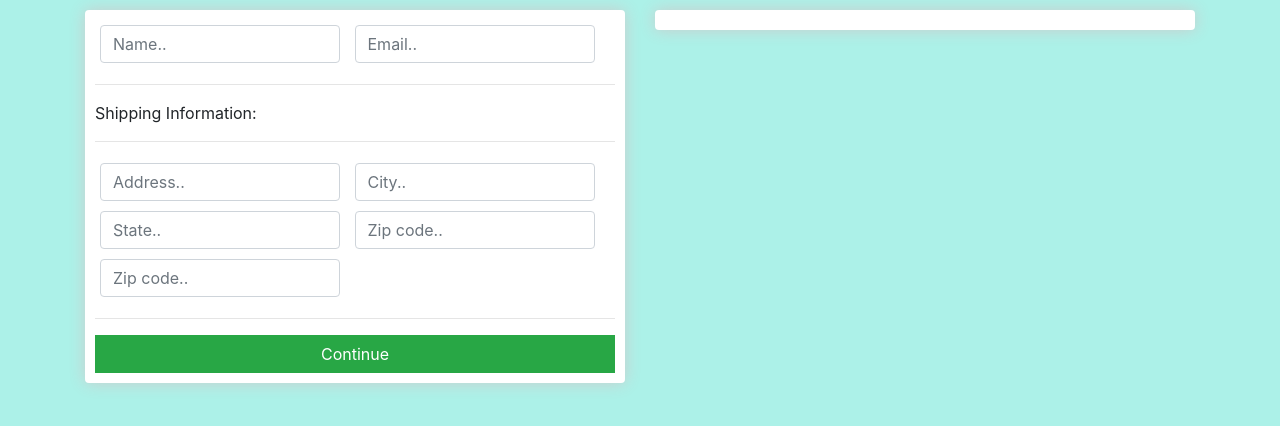
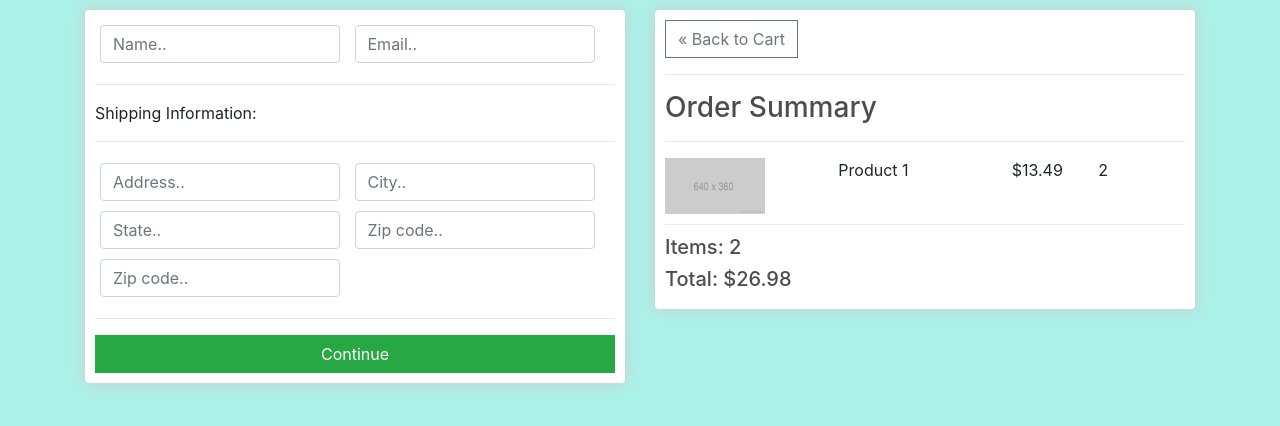
Before and after one commit to jsandragadomska/E-Commerce_App_02, a Django app: template store/templates/store/checkout.html in a window 1280 px wide. Shown: the part 57-483 px from the top of the page. Run offline with Django 3.2, Linux system fonts and the light colour scheme; the template is opened without the code that fills it, so the values that code supplies are empty; some libraries are stand-ins or nearby versions.

Commit message:
checkout page with some dummy data

```diff
--- a/store/templates/store/checkout.html
+++ b/store/templates/store/checkout.html
@@ -41,10 +41,25 @@ Checkout - {{ block.super}}
                 <input id="form-button" class="btn btn-success btn-block" type="submit" value="Continue">
             </form>
         </div>
+        <br>
+        <div class="box-for-element hidden" id="payment-info">
+            <small>Paypal Options</small>
+        </div>
     </div>
     <div class="col-lg-6">
         <div class="box-for-element">
-
+            <a class="btn btn-outline-secondary" href="{% url 'cart' %}">&#171; Back to Cart</a>
+            <hr>
+            <h3>Order Summary</h3>
+            <hr>
+            <div class="cart-row">
+                <div style="flex:2"><img class="row-image" src="{% static 'images/placeholder.png' %}"></div>
+                <div style="flex:2">Product 1</div>
+                <div style="flex:1">$13.49</div>
+                <div style="flex:1"><p>2</p></div>
+            </div>
+            <h5>Items:    2</h5>
+            <h5>Total:   $26.98</h5>
         </div>
     </div>
 </div>
```
